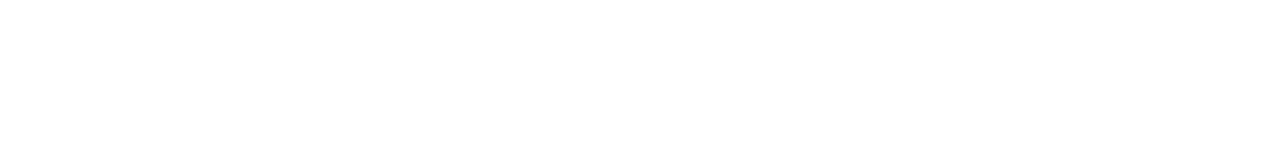
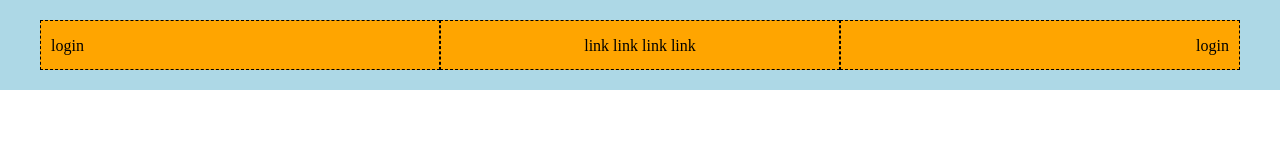
Before and after one commit to TiagoSpada/htmlcss-struttura-discord, a plain HTML site: page index.html in a window 1280 px wide. Drawn offline with Linux system fonts and the light colour scheme.

Commit message:
[UPD] added header

```diff
--- a/css/style.css
+++ b/css/style.css
@@ -0,0 +1,86 @@
+* {
+    padding: 0;
+    margin: 0;
+    box-sizing: border-box;
+}
+
+/* CLASSI DI LAYOUT */
+.container-1200 {
+    max-width: 1200px;
+    margin: 0 auto;
+}
+
+.container-800 {
+    max-width: 700px;
+    margin: 0 auto;
+}
+
+.row {
+    display: flex;
+    flex-wrap: wrap;
+}
+
+.col-33 {
+    width: calc(100% / 3);
+}
+
+.col-100 {
+    width: 100%;
+}
+
+/* FINE CLASSI DI LAYOUT */
+
+/* CLASSI DI UTILITY */
+
+.height-50 {
+    height: 50px;
+}
+
+.bg-orange {
+    background-color: orange;
+}
+
+.bg-lightblue {
+    background-color: lightblue;
+}
+
+.bg-blue {
+    background-color: blue;
+}
+
+.bg-fuchsia{
+    background-color:fuchsia;
+}
+
+.padding-20 {
+    padding: 20px;
+}
+
+.border{
+    border: 1px dashed black;
+
+}
+
+.text-center {
+    text-align: center;
+}
+
+.text-right {
+    text-align: right;
+}
+
+.line-heght50 {
+    line-height: 50px;
+}
+
+.padding-left10 {
+    padding-left: 10px;
+}
+
+.padding-right10 {
+    padding-right: 10px;
+}
+
+.height-100{
+    height: 300px;
+}
--- a/index.html
+++ b/index.html
@@ -4,8 +4,21 @@
     <meta charset="UTF-8">
     <meta name="viewport" content="width=device-width, initial-scale=1.0">
     <title>Document</title>
+    <link rel="stylesheet" href="./css/style.css">
 </head>
 <body>
 
+    <header class="bg-lightblue padding-20">
+        <div class="container-1200">
+            <div class="row bg-orange line-heght50">
+                <div class="col-33 height-50 border padding-left10">login</div>
+                <div class="col-33 height-50 border text-center">link link link link</div>
+                <div class="col-33 height-50 border text-right padding-right10">login</div>
+            </div>
+        </div>
+    </header>
+
+    <main>
+    </main>
 </body>
 </html>
```
